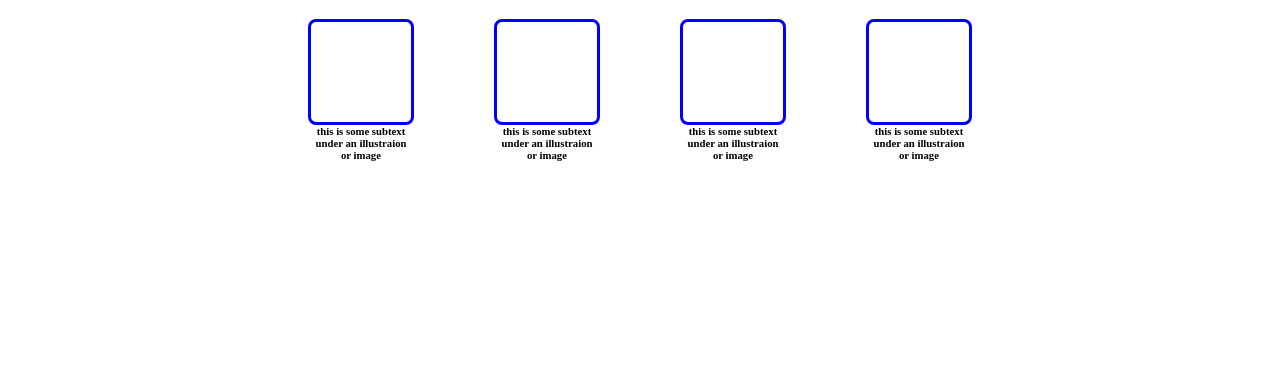
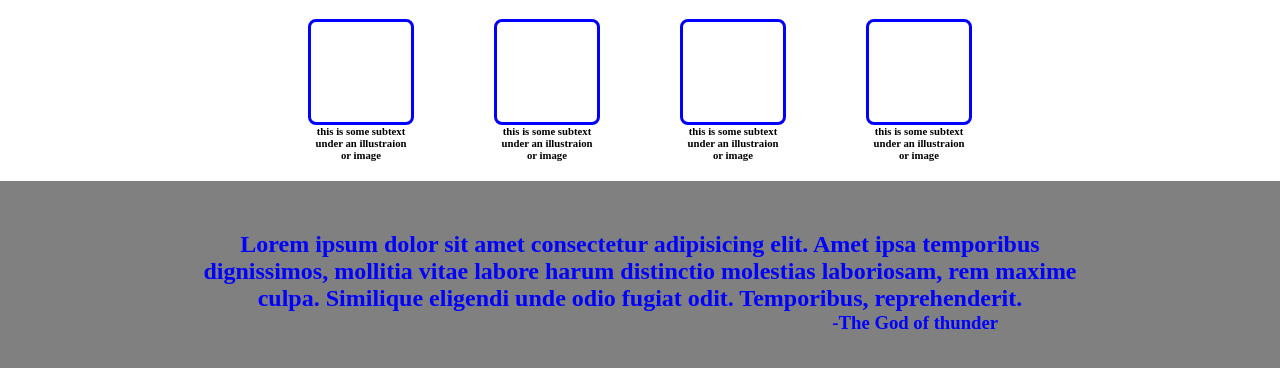
Before and after one commit to sammy2342/landing-page-odin-project, a plain HTML site: page index.html in a window 1280 px wide. Shown: the part 398-766 px from the top of the page. Drawn offline with Linux system fonts and the light colour scheme.

Commit message:
complete second section

```diff
--- a/index.html
+++ b/index.html
@@ -28,8 +28,10 @@
             </div>
         </div>
     </main>
+
     <h1 class="section-2-h1">some random information</h1>
-    <main2>
+
+    <main2 class="main2">
         <div class="section-border-1">
             <div class="border-blue-square"></div>
             <h6>this is some subtext under an illustraion or image</h6>
@@ -47,5 +49,10 @@
             <h6>this is some subtext under an illustraion or image</h6>
         </div>
     </main2>
+
+    <main3 class="main3">
+        <h2 class="lorem-para">Lorem ipsum dolor sit amet consectetur adipisicing elit. Amet ipsa temporibus dignissimos, mollitia vitae labore harum distinctio molestias laboriosam, rem maxime culpa. Similique eligendi unde odio fugiat odit. Temporibus, reprehenderit.</h2>
+        <h3 class="thor-h3">-The God of thunder</h3>
+    </main3>
 </body>
 </html>
--- a/style.css
+++ b/style.css
@@ -84,7 +84,7 @@
     font-size: 20px;
 }
 
-main2 {
+.main2 {
     display: flex;
     flex-direction: row;
     justify-content: center;
@@ -116,3 +116,24 @@ main2 {
     width: 100px;
     text-align: center;
 }
+
+.main3 {
+    color: blue;
+    background: gray;
+    height: 30ch;
+    display: inline-block;
+    width: 100%;
+}
+
+.lorem-para {
+    text-align: center;
+    padding-left: 200px;
+    padding-right: 200px;
+    margin-top: 50px;
+}
+
+.thor-h3 {
+    text-align: center;
+    width: 57%;
+    margin-left: auto;
+}
```
